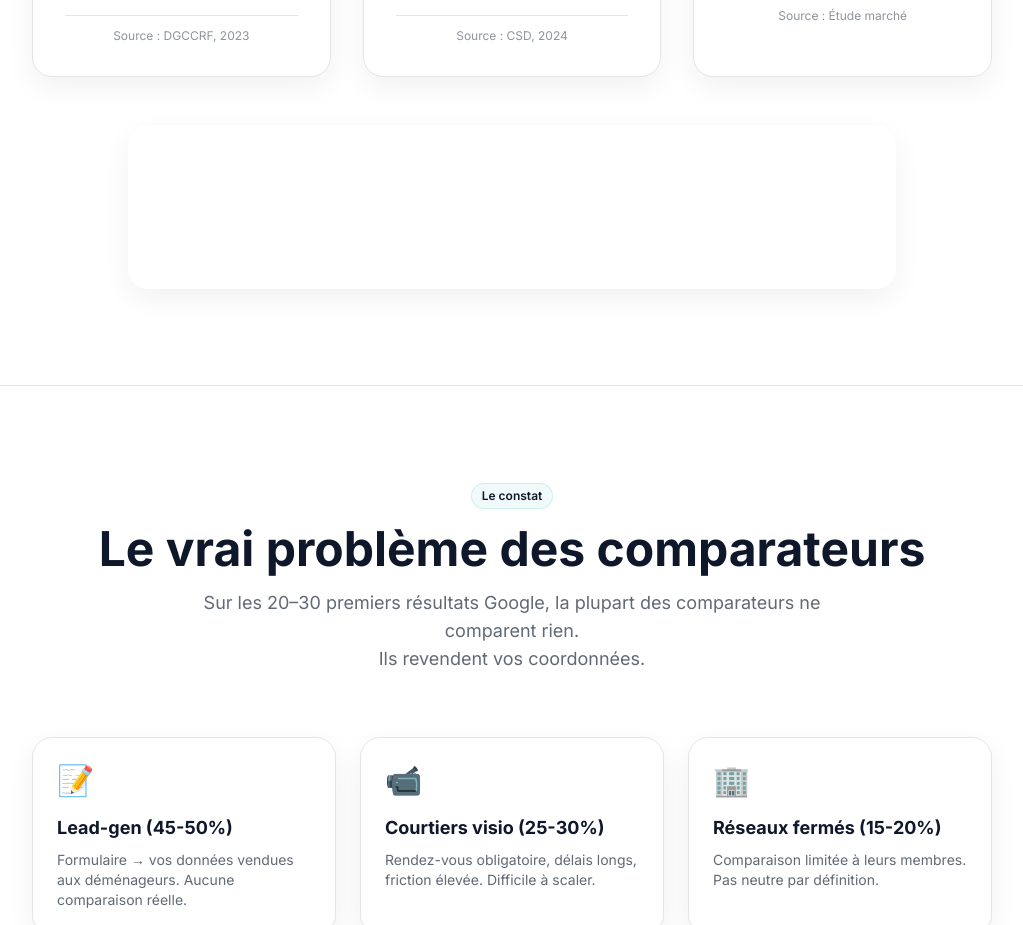
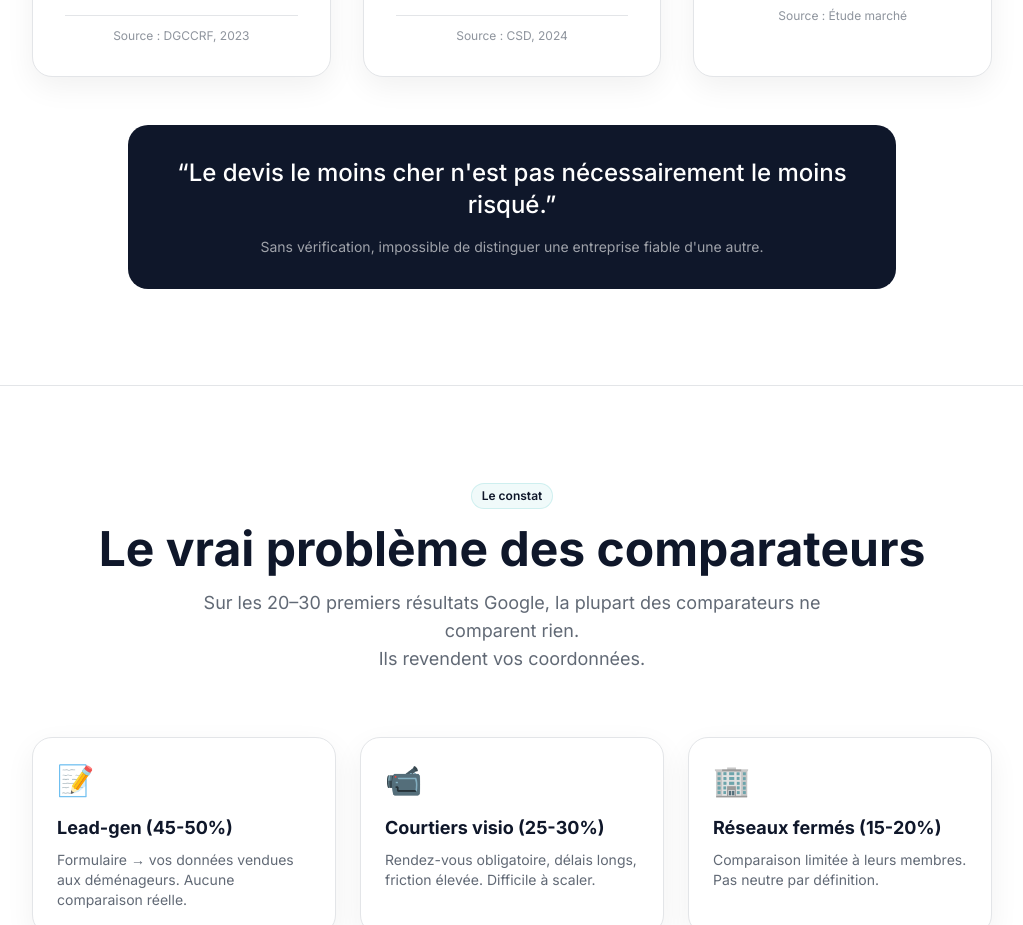
Before and after one commit to gdetaisne/moverz-fr, a Next.js app: page /pourquoi-moverz in a window 1280 px wide. Shown: the part 1180-2105 px from the top of the page, without its empty margins (128-1151 px from the left). Built offline with nearby package versions, Linux system fonts and the light colour scheme; no server answers.

Commit message:
fix: use div instead of Card for dark quote block

```diff
--- a/app/pourquoi-moverz/PourquoiMoverzContent.tsx
+++ b/app/pourquoi-moverz/PourquoiMoverzContent.tsx
@@ -104,14 +104,14 @@ export default function PourquoiMoverzContent() {
             viewport={{ once: true }}
             transition={{ duration: 0.4 }}
           >
-            <Card className="p-8 bg-[#0F172A] border-none text-center">
+            <div className="p-8 bg-[#0F172A] rounded-2xl text-center">
               <p className="text-xl md:text-2xl text-white font-medium leading-relaxed">
                 &ldquo;Le devis le moins cher n&apos;est pas nécessairement le moins risqué.&rdquo;
               </p>
               <p className="text-white/60 mt-4 text-sm">
                 Sans vérification, impossible de distinguer une entreprise fiable d&apos;une autre.
               </p>
-            </Card>
+            </div>
           </motion.div>
         </div>
       </section>
```
